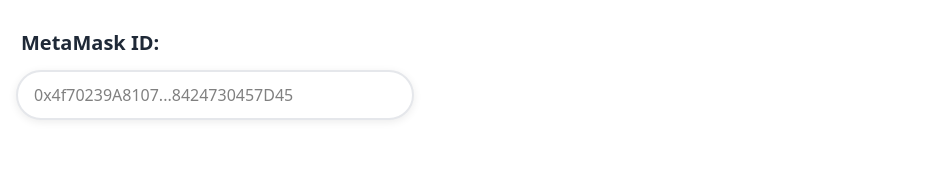
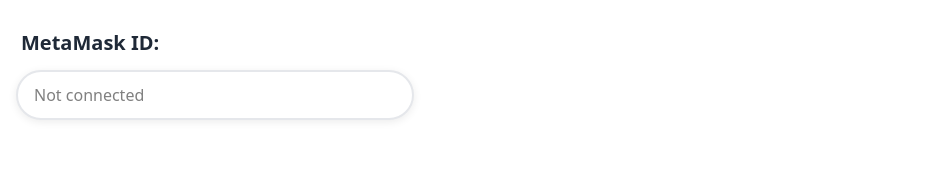
Before and after one commit to WeiShan-0415/FYP, a React app in the folder frontend/: page /profiledetails in a window 1280 px wide. Shown: the part 384-554 px from the top of the page, without its empty margins (0-930 px from the left). Built offline with nearby package versions, Linux system fonts and the light colour scheme; the HTML template or start-up script is replaced by a standard one; a web font is replaced by a local one.

Commit message:
set walletaddress

```diff
--- a/frontend/src/login.jsx
+++ b/frontend/src/login.jsx
@@ -37,6 +37,9 @@ export default function Login() {
   };
 
 
+
+
+
   return (
     <div className="loginContainer">
       <div className="loginContent">
--- a/frontend/src/profileDetail.jsx
+++ b/frontend/src/profileDetail.jsx
@@ -1,4 +1,4 @@
-import { useState } from 'react';
+import { useEffect, useState } from 'react';
 import { useNavigate } from 'react-router-dom';
 import './App.css';
 import TabBar from './TabBar';
@@ -8,7 +8,14 @@ export default function ProfileDetails() {
   const navigate = useNavigate();
   const [profileImage, setProfileImage] = useState(null);
   const [fullName] = useState('FOO WEI SHAN');
-  const [metamaskId] = useState('0x4f70239A8107...8424730457D45');
+  const [metamaskId, setMetamaskId] = useState(() => localStorage.getItem('walletAddress') || '');
+
+  useEffect(() => {
+    const storedAddress = localStorage.getItem('walletAddress');
+    if (storedAddress) {
+      setMetamaskId(storedAddress);
+    }
+  }, []);
 
   const handleImageUpload = (e) => {
     const file = e.target.files[0];
@@ -72,7 +79,7 @@ export default function ProfileDetails() {
             type="text"
             className="credentialInput"
             style={{color: "grey"}}
-            value={metamaskId}
+            value={metamaskId || 'Not connected'}
             readOnly
           />
         </div>
```
